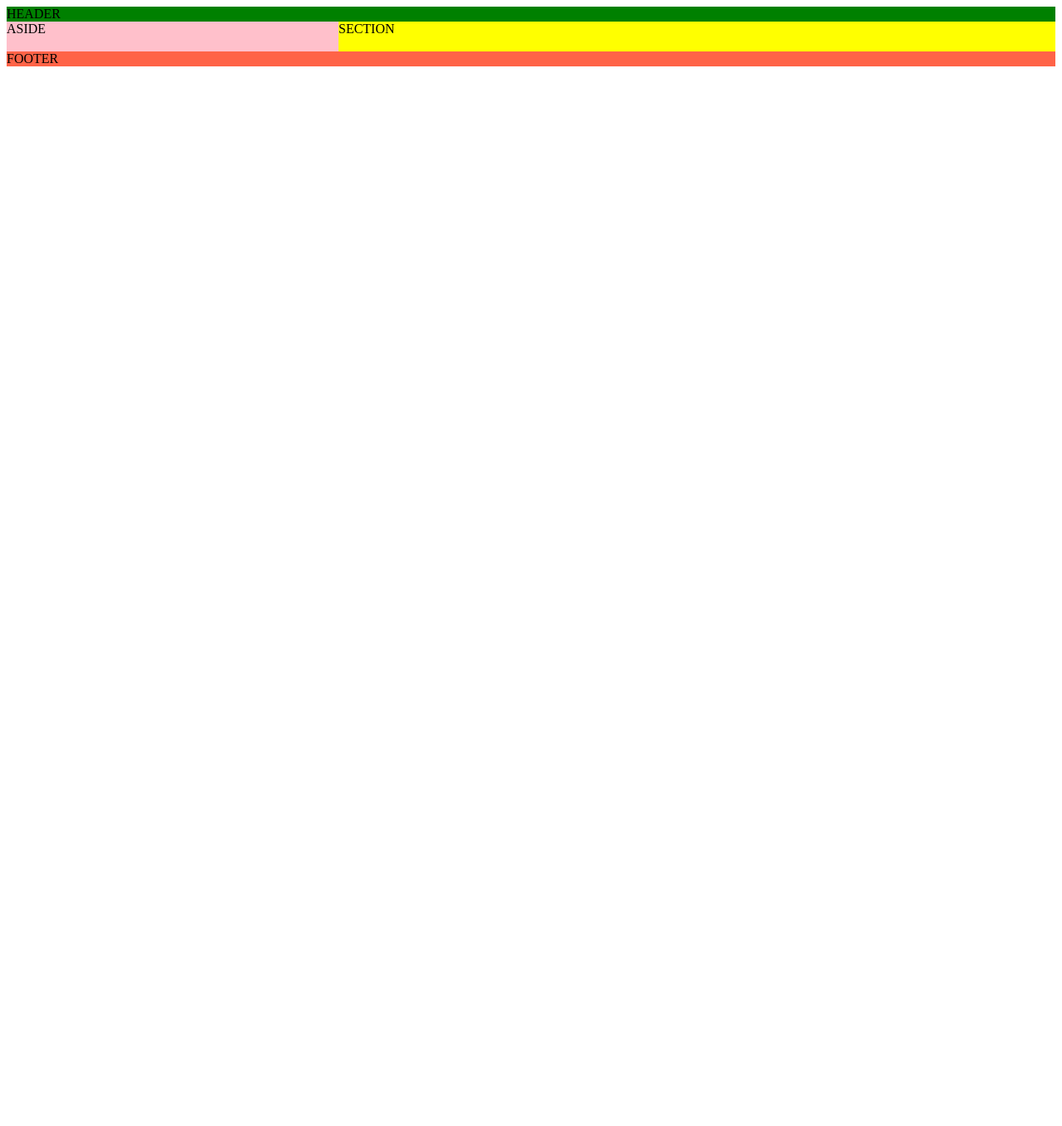
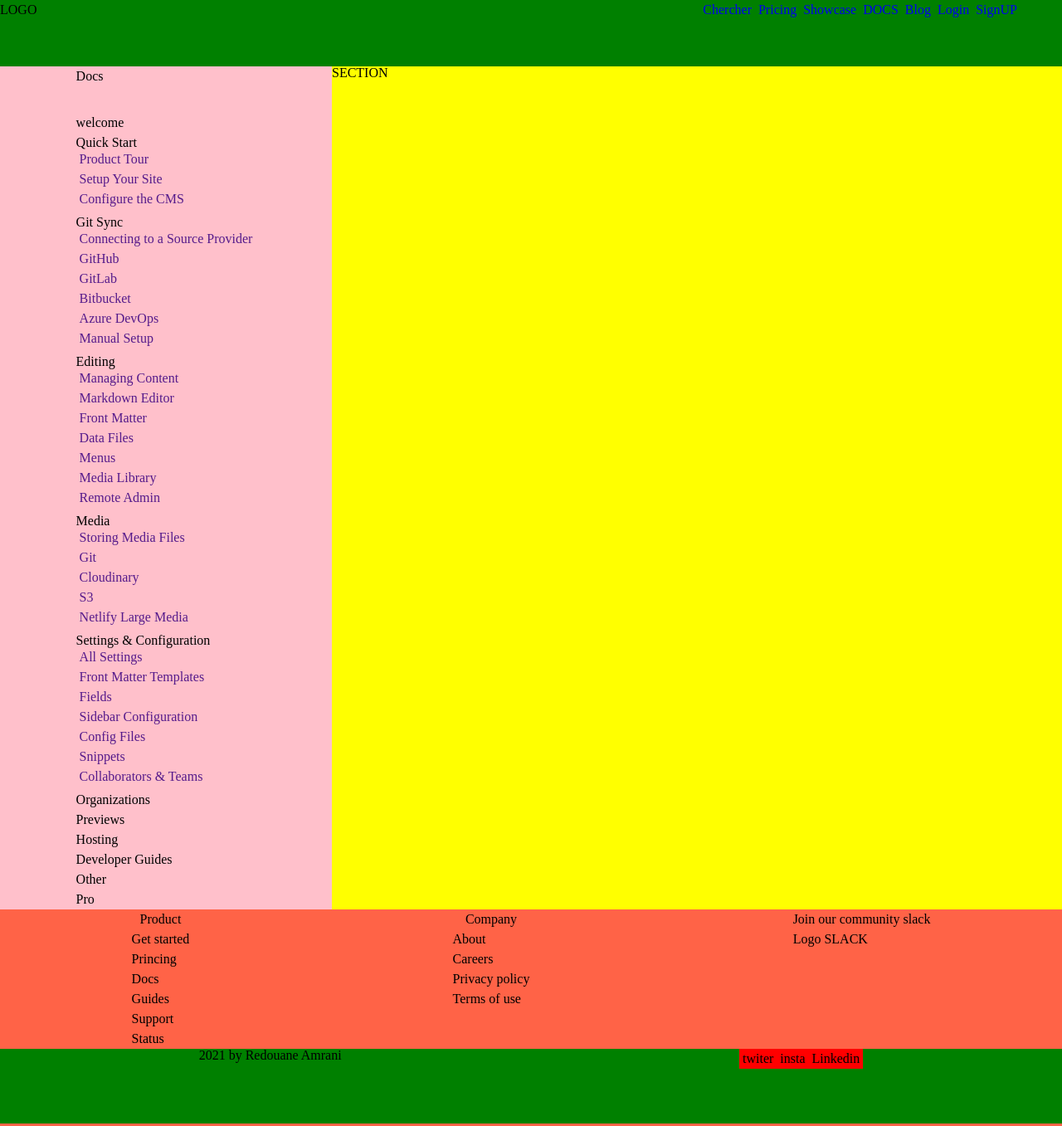
Before and after one commit to Rodoudou/documentation_For_hardcoders, a plain HTML site: page index.html in a window 1280 px wide. Shown: the whole page at 83% size. Before the commit the page ends 800 px from the top, so only its background shows below. Drawn offline with Linux system fonts and the light colour scheme.

Commit message:
last commit

```diff
--- a/index.html
+++ b/index.html
@@ -1,22 +1,164 @@
 <!DOCTYPE html>
 <html lang="en">
+
 <head>
     <meta charset="UTF-8">
     <meta http-equiv="X-UA-Compatible" content="IE=edge">
     <meta name="viewport" content="width=device-width, initial-scale=1.0">
+    <link rel="stylesheet" href="styleReset.css">
     <link rel="stylesheet" href="style.css">
     <title>Documentation</title>
     <div class="app">
-        <header>HEADER</header>
-        <aside>ASIDE</aside>
+        <header>
+            <nav>
+                <div>
+                    <h1>LOGO</h1>
+                </div>
+                <ul>
+                    <li><a href="/">Chercher</a> </li>
+                    <li><a href="/">Pricing</a> </li>
+                    <li><a href="/">Showcase</a> </li>
+                    <li><a href="/">DOCS</a> </li>
+                    <li><a href="/">Blog</a> </li>
+                    <li><a href="/">Login</a> </li>
+                    <li><a href="/">SignUP</a> </li>
+                </ul>
+            </nav>
+        </header>
+        <aside>
+
+            <ul>
+                <li><h2>Docs</h2></li>
+                <br>
+                <br>
+                <li>
+                    <h3>welcome</h3>
+                </li>
+                <li>
+                    <h3>Quick Start</h3>
+                    <ul>
+                        <li><a href="">Product Tour</a> </li>
+                        <li><a href="">Setup Your Site</a></li>
+                        <li><a href="">Configure the CMS</a></li>
+                    </ul>
+                </li>
+                <li>
+                    <h3>Git Sync</h3>
+                    <ul>
+                        <li><a href="">Connecting to a Source Provider</a></li>
+                        <li><a href="">GitHub</a></li>
+                        <li><a href="">GitLab</a></li>
+                        <li><a href="">Bitbucket</a></li>
+                        <li><a href="">Azure DevOps</a></li>
+                        <li><a href="">Manual Setup</a></li>
+                    </ul>
+                </li>
+                <li>
+                    <h3>Editing</h3>
+                    <ul>
+                        <li><a href="">Managing Content</a></li>
+                        <li><a href="">Markdown Editor</a></li>
+                        <li><a href="">Front Matter</a></li>
+                        <li><a href="">Data Files</a></li>
+                        <li><a href="">Menus</a></li>
+                        <li><a href="">Media Library</a></li>
+                        <li><a href="">Remote Admin</a></li>
+                    </ul>
+                </li>
+                <li>
+                    <h3>Media</h3>
+                    <ul>
+                        <li><a href="">Storing Media Files</a></li>
+                        <li><a href="">Git</a></li>
+                        <li><a href="">Cloudinary</a></li>
+                        <li><a href="">S3</a></li>
+                        <li><a href="">Netlify Large Media</a></li>
+                    </ul>
+                </li>
+                <li>
+                    <h3>Settings & Configuration</h3>
+                    <ul>
+                        <li><a href="">All Settings</a></li>
+                        <li><a href="">Front Matter Templates</a></li>
+                        <li><a href="">Fields</a></li>
+                        <li><a href="">Sidebar Configuration</a></li>
+                        <li><a href="">Config Files</a></li>
+                        <li><a href="">Snippets</a></li>
+                        <li><a href="">Collaborators & Teams</a></li>
+                    </ul>
+                </li>
+                <li>
+                    <h3>Organizations</h3>
+                </li>
+                <li>
+                    <h3>Previews</h3>
+                </li>
+                <li>
+                    <h3>Hosting</h3>
+                </li>
+                <li>
+                    <h3>Developer Guides</h3>
+                </li>
+                <li>
+                    <h3>Other</h3>
+                </li>
+                <li>
+                    <h3>Pro</h3>
+                </li>
+            </ul>
+        </aside>
         <section>
             SECTION
         </section>
-        <footer>FOOTER</footer>
+        <footer>
+            <div>
+
+                <div>
+                    <ul>
+                        <li>Product</li>
+                        <li>Get started</li>
+                        <li>Princing</li>
+                        <li>Docs</li>
+                        <li>Guides</li>
+                        <li>Support</li>
+                        <li>Status</li>
+                    </ul>
+                </div>
+
+                <div>
+                    <ul>
+                        <li>Company</li>
+                        <li>About</li>
+                        <li>Careers</li>
+                        <li>Privacy policy</li>
+                        <li>Terms of use</li>
+                    </ul>
+                </div>
+
+                <div>
+                    <ul>
+                        <li>Join our community slack</li>
+                        <li>Logo SLACK</li>
+                    </ul>
+                </div>
+            </div>
+            <div class="lol">
+                <p>2021 by Redouane Amrani</p>
+                <div>
+                    <ul>
+                        <li>twiter</li>
+                        <li>insta</li>
+                        <li>Linkedin</li>
+                    </ul>
+                </div>
+            </div>
+        </footer>
     </div>
 </head>
 <script src="script.js"></script>
+
 <body>
 
 </body>
+
 </html>
--- a/style.css
+++ b/style.css
@@ -2,7 +2,7 @@
 .app {
   display: grid;
   grid-template-columns: 400px 1fr;
-  grid-template-rows: 1fr 1fr 1fr 1fr;
+  grid-template-rows: 80px 1fr 1fr 1fr;
   grid-template-areas:
 "header header"
 "aside section"
@@ -17,6 +17,11 @@ header {
 aside {
   grid-area: aside;
   background-color: pink;
+  overflow: hidden;
+  display: flex;
+  flex-direction: column;
+  align-items: center;
+
 
 }
 section {
@@ -29,3 +34,44 @@ footer {
   background-color: tomato;
 
 }
+
+footer :nth-child(1) {
+    display: flex;
+    justify-content: space-around;
+  }
+
+  footer ul{
+      flex-direction: column;
+  }
+  footer .lol{
+      background-color: green;
+      display: flex;
+      justify-content: space-around;
+      height: 90px;
+
+  }
+.lol ul{
+    background-color: red;
+    display: flex;
+    flex-direction: row;
+
+
+}
+
+nav{
+    display: flex;
+    justify-content: space-between;
+    align-items: center;
+}
+
+nav ul{
+    display: flex;
+    position: relative;
+    right: 50px;
+}
+li{
+    padding: 4px;
+}
+a{
+    text-decoration: none;
+}
--- /dev/null
+++ b/styleReset.css
@@ -0,0 +1,43 @@
+html, body, div, span, applet, object, iframe,
+h1, h2, h3, h4, h5, h6, p, blockquote, pre,
+a, abbr, acronym, address, big, cite, code,
+del, dfn, em, img, ins, kbd, q, s, samp,
+small, strike, strong, sub, sup, tt, var,
+b, u, i, center,
+dl, dt, dd, ol, ul, li,
+fieldset, form, label, legend,
+table, caption, tbody, tfoot, thead, tr, th, td,
+article, aside, canvas, details, embed,
+figure, figcaption, footer, header, hgroup,
+menu, nav, output, ruby, section, summary,
+time, mark, audio, video {
+	margin: 0;
+	padding: 0;
+	border: 0;
+	font-size: 100%;
+	font: inherit;
+	vertical-align: baseline;
+}
+/* HTML5 display-role reset for older browsers */
+article, aside, details, figcaption, figure,
+footer, header, hgroup, menu, nav, section {
+	display: block;
+}
+body {
+	line-height: 1;
+}
+ol, ul {
+	list-style: none;
+}
+blockquote, q {
+	quotes: none;
+}
+blockquote:before, blockquote:after,
+q:before, q:after {
+	content: '';
+	content: none;
+}
+table {
+	border-collapse: collapse;
+	border-spacing: 0;
+}
```
